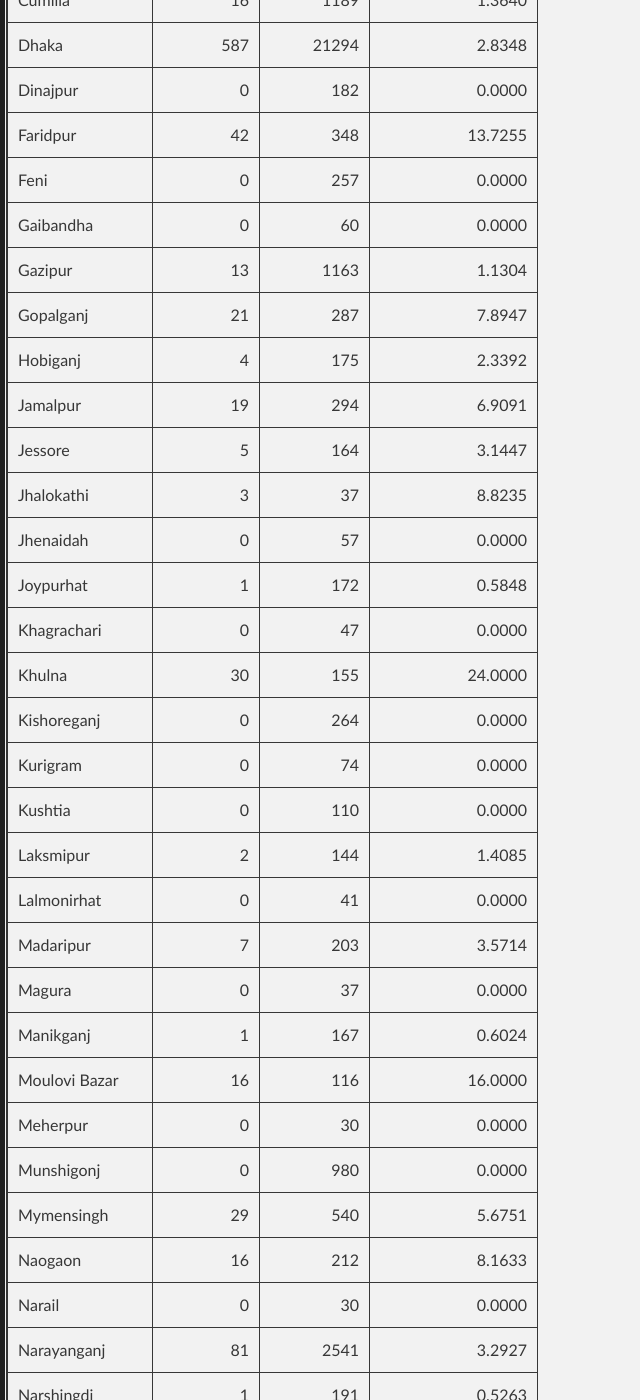
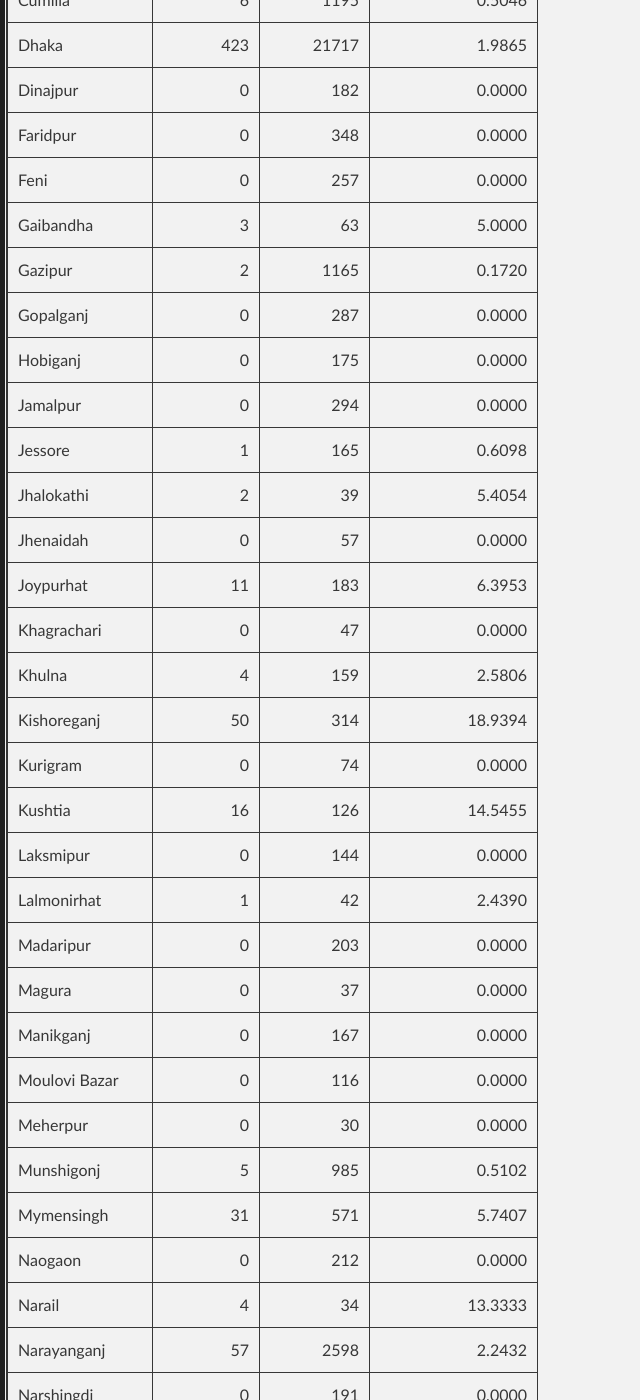
Before and after one commit to promitbasak/covid19bd, a Jekyll site: the page index.html, which Jekyll copies as it is, in a window 1280 px wide and 1400 px high, scrolled down 4807 px. Shown: the whole window, without its empty margins (0-640 px from the left). Built offline with Jekyll 4.4.1, drawn with Linux system fonts in a browser that asks for light colours; some of the changed text lies outside the part shown.

Commit message:
Update index.html

```diff
--- a/index.html
+++ b/index.html
@@ -66,21 +66,21 @@
 <th title="Field #15">Deaths/1M Pop.</th>
 </tr></thead>
 <tbody><tr>
-<td>2020-06-07</td>
-<td align="right">2743</td>
+<td>2020-06-08</td>
+<td align="right">2735</td>
 <td align="right">42</td>
-<td align="right">578</td>
-<td align="right">13136</td>
-<td align="right">65769</td>
-<td align="right">888</td>
-<td align="right">13903</td>
-<td align="right">50978</td>
-<td align="right">397662</td>
-<td align="right">1.3502</td>
+<td align="right">657</td>
+<td align="right">12944</td>
+<td align="right">68504</td>
+<td align="right">930</td>
+<td align="right">14560</td>
+<td align="right">53014</td>
+<td align="right">410606</td>
+<td align="right">1.3576</td>
 <td align="right">0.0639</td>
-<td align="right">16.5389</td>
-<td align="right">365.3833</td>
-<td align="right">4.9333</td>
+<td align="right">16.6836</td>
+<td align="right">380.5778</td>
+<td align="right">5.1667</td>
 </tr>
 </tbody>
 </table>
@@ -88,28 +88,28 @@
         <h3>Graphs:</h3>
         <div class="photo-album">
       <div>
-        <img src="https://raw.githubusercontent.com/promitbasak/Covid-19_bd_extended/master/assests/2020-06-07/Figure_1.png">
+        <img src="https://raw.githubusercontent.com/promitbasak/Covid-19_bd_extended/master/assests/2020-06-08/Figure_1.png">
         <h5>Overall Condition</h5>
       </div>
 
       <div>
-        <img src="https://raw.githubusercontent.com/promitbasak/Covid-19_bd_extended/master/assests/2020-06-07/Figure_2.png">
+        <img src="https://raw.githubusercontent.com/promitbasak/Covid-19_bd_extended/master/assests/2020-06-08/Figure_2.png">
         <h5>Total Cases</h5>
       </div>
       <div>
-        <img src="https://raw.githubusercontent.com/promitbasak/Covid-19_bd_extended/master/assests/2020-06-07/Figure_8.png">
+        <img src="https://raw.githubusercontent.com/promitbasak/Covid-19_bd_extended/master/assests/2020-06-08/Figure_8.png">
         <h5>Total Deaths</h5>
       </div>
       <div>
-        <img src="https://raw.githubusercontent.com/promitbasak/Covid-19_bd_extended/master/assests/2020-06-05/Figure_22.png">
+        <img src="https://raw.githubusercontent.com/promitbasak/Covid-19_bd_extended/master/assests/2020-06-06/Figure_22.png">
         <h5>District-wise Corona Map</h5>
       </div>
       <div>
-        <img src="https://raw.githubusercontent.com/promitbasak/Covid-19_bd_extended/master/assests/2020-06-07/Figure_20.png">
+        <img src="https://raw.githubusercontent.com/promitbasak/Covid-19_bd_extended/master/assests/2020-06-08/Figure_20.png">
         <h5>BD vs USA: Cases</h5>
       </div>
       <div>
-        <img src="https://raw.githubusercontent.com/promitbasak/Covid-19_bd_extended/master/assests/2020-06-07/Figure_21.png">
+        <img src="https://raw.githubusercontent.com/promitbasak/Covid-19_bd_extended/master/assests/2020-06-08/Figure_21.png">
         <h5>BD vs USA: Deaths</h5>
       </div>
     </div>
@@ -139,369 +139,369 @@
 </tr>
 <tr>
 <td>Barguna</td>
-<td align="right">1</td>
+<td align="right">0</td>
 <td align="right">81</td>
-<td align="right">1.2500</td>
+<td align="right">0.0000</td>
 </tr>
 <tr>
 <td>Barishal</td>
 <td align="right">1</td>
-<td align="right">181</td>
-<td align="right">0.5556</td>
+<td align="right">182</td>
+<td align="right">0.5525</td>
 </tr>
 <tr>
 <td>Bhola</td>
-<td align="right">7</td>
-<td align="right">65</td>
-<td align="right">12.0690</td>
+<td align="right">4</td>
+<td align="right">69</td>
+<td align="right">6.1538</td>
 </tr>
 <tr>
 <td>Bogura</td>
+<td align="right">0</td>
+<td align="right">269</td>
+<td align="right">0.0000</td>
+</tr>
+<tr>
+<td>B. Baria</td>
+<td align="right">27</td>
+<td align="right">186</td>
+<td align="right">16.9811</td>
+</tr>
+<tr>
+<td>Chandpur</td>
+<td align="right">12</td>
+<td align="right">255</td>
+<td align="right">4.9383</td>
+</tr>
+<tr>
+<td>Chapainawabganj</td>
+<td align="right">0</td>
+<td align="right">64</td>
+<td align="right">0.0000</td>
+</tr>
+<tr>
+<td>Chattogram</td>
+<td align="right">123</td>
+<td align="right">2998</td>
+<td align="right">4.2783</td>
+</tr>
+<tr>
+<td>Chuadanga</td>
+<td align="right">6</td>
+<td align="right">111</td>
+<td align="right">5.7143</td>
+</tr>
+<tr>
+<td>Cox&#39;s bazar</td>
+<td align="right">0</td>
+<td align="right">969</td>
+<td align="right">0.0000</td>
+</tr>
+<tr>
+<td>Cumilla</td>
+<td align="right">6</td>
+<td align="right">1195</td>
+<td align="right">0.5046</td>
+</tr>
+<tr>
+<td>Dhaka</td>
+<td align="right">423</td>
+<td align="right">21717</td>
+<td align="right">1.9865</td>
+</tr>
+<tr>
+<td>Dinajpur</td>
+<td align="right">0</td>
+<td align="right">182</td>
+<td align="right">0.0000</td>
+</tr>
+<tr>
+<td>Faridpur</td>
+<td align="right">0</td>
+<td align="right">348</td>
+<td align="right">0.0000</td>
+</tr>
+<tr>
+<td>Feni</td>
+<td align="right">0</td>
+<td align="right">257</td>
+<td align="right">0.0000</td>
+</tr>
+<tr>
+<td>Gaibandha</td>
+<td align="right">3</td>
+<td align="right">63</td>
+<td align="right">5.0000</td>
+</tr>
+<tr>
+<td>Gazipur</td>
+<td align="right">2</td>
+<td align="right">1165</td>
+<td align="right">0.1720</td>
+</tr>
+<tr>
+<td>Gopalganj</td>
+<td align="right">0</td>
+<td align="right">287</td>
+<td align="right">0.0000</td>
+</tr>
+<tr>
+<td>Hobiganj</td>
+<td align="right">0</td>
+<td align="right">175</td>
+<td align="right">0.0000</td>
+</tr>
+<tr>
+<td>Jamalpur</td>
+<td align="right">0</td>
+<td align="right">294</td>
+<td align="right">0.0000</td>
+</tr>
+<tr>
+<td>Jessore</td>
 <td align="right">1</td>
-<td align="right">269</td>
-<td align="right">0.3731</td>
-</tr>
-<tr>
-<td>B. Baria</td>
-<td align="right">38</td>
+<td align="right">165</td>
+<td align="right">0.6098</td>
+</tr>
+<tr>
+<td>Jhalokathi</td>
+<td align="right">2</td>
+<td align="right">39</td>
+<td align="right">5.4054</td>
+</tr>
+<tr>
+<td>Jhenaidah</td>
+<td align="right">0</td>
+<td align="right">57</td>
+<td align="right">0.0000</td>
+</tr>
+<tr>
+<td>Joypurhat</td>
+<td align="right">11</td>
+<td align="right">183</td>
+<td align="right">6.3953</td>
+</tr>
+<tr>
+<td>Khagrachari</td>
+<td align="right">0</td>
+<td align="right">47</td>
+<td align="right">0.0000</td>
+</tr>
+<tr>
+<td>Khulna</td>
+<td align="right">4</td>
 <td align="right">159</td>
-<td align="right">31.4050</td>
-</tr>
-<tr>
-<td>Chandpur</td>
-<td align="right">5</td>
-<td align="right">243</td>
-<td align="right">2.1008</td>
-</tr>
-<tr>
-<td>Chapainawabganj</td>
-<td align="right">0</td>
-<td align="right">64</td>
-<td align="right">0.0000</td>
-</tr>
-<tr>
-<td>Chattogram</td>
-<td align="right">0</td>
-<td align="right">2875</td>
-<td align="right">0.0000</td>
-</tr>
-<tr>
-<td>Chuadanga</td>
-<td align="right">0</td>
-<td align="right">105</td>
-<td align="right">0.0000</td>
-</tr>
-<tr>
-<td>Cox&#39;s bazar</td>
-<td align="right">0</td>
-<td align="right">969</td>
-<td align="right">0.0000</td>
-</tr>
-<tr>
-<td>Cumilla</td>
+<td align="right">2.5806</td>
+</tr>
+<tr>
+<td>Kishoreganj</td>
+<td align="right">50</td>
+<td align="right">314</td>
+<td align="right">18.9394</td>
+</tr>
+<tr>
+<td>Kurigram</td>
+<td align="right">0</td>
+<td align="right">74</td>
+<td align="right">0.0000</td>
+</tr>
+<tr>
+<td>Kushtia</td>
 <td align="right">16</td>
-<td align="right">1189</td>
-<td align="right">1.3640</td>
-</tr>
-<tr>
-<td>Dhaka</td>
-<td align="right">587</td>
-<td align="right">21294</td>
-<td align="right">2.8348</td>
-</tr>
-<tr>
-<td>Dinajpur</td>
-<td align="right">0</td>
-<td align="right">182</td>
-<td align="right">0.0000</td>
-</tr>
-<tr>
-<td>Faridpur</td>
-<td align="right">42</td>
-<td align="right">348</td>
-<td align="right">13.7255</td>
-</tr>
-<tr>
-<td>Feni</td>
-<td align="right">0</td>
-<td align="right">257</td>
-<td align="right">0.0000</td>
-</tr>
-<tr>
-<td>Gaibandha</td>
-<td align="right">0</td>
-<td align="right">60</td>
-<td align="right">0.0000</td>
-</tr>
-<tr>
-<td>Gazipur</td>
-<td align="right">13</td>
-<td align="right">1163</td>
-<td align="right">1.1304</td>
-</tr>
-<tr>
-<td>Gopalganj</td>
-<td align="right">21</td>
-<td align="right">287</td>
-<td align="right">7.8947</td>
-</tr>
-<tr>
-<td>Hobiganj</td>
-<td align="right">4</td>
-<td align="right">175</td>
-<td align="right">2.3392</td>
-</tr>
-<tr>
-<td>Jamalpur</td>
-<td align="right">19</td>
-<td align="right">294</td>
-<td align="right">6.9091</td>
-</tr>
-<tr>
-<td>Jessore</td>
-<td align="right">5</td>
-<td align="right">164</td>
-<td align="right">3.1447</td>
-</tr>
-<tr>
-<td>Jhalokathi</td>
-<td align="right">3</td>
-<td align="right">37</td>
-<td align="right">8.8235</td>
-</tr>
-<tr>
-<td>Jhenaidah</td>
-<td align="right">0</td>
-<td align="right">57</td>
-<td align="right">0.0000</td>
-</tr>
-<tr>
-<td>Joypurhat</td>
-<td align="right">1</td>
-<td align="right">172</td>
-<td align="right">0.5848</td>
-</tr>
-<tr>
-<td>Khagrachari</td>
-<td align="right">0</td>
-<td align="right">47</td>
-<td align="right">0.0000</td>
-</tr>
-<tr>
-<td>Khulna</td>
-<td align="right">30</td>
-<td align="right">155</td>
-<td align="right">24.0000</td>
-</tr>
-<tr>
-<td>Kishoreganj</td>
-<td align="right">0</td>
-<td align="right">264</td>
-<td align="right">0.0000</td>
-</tr>
-<tr>
-<td>Kurigram</td>
-<td align="right">0</td>
-<td align="right">74</td>
-<td align="right">0.0000</td>
-</tr>
-<tr>
-<td>Kushtia</td>
-<td align="right">0</td>
-<td align="right">110</td>
-<td align="right">0.0000</td>
+<td align="right">126</td>
+<td align="right">14.5455</td>
 </tr>
 <tr>
 <td>Laksmipur</td>
-<td align="right">2</td>
+<td align="right">0</td>
 <td align="right">144</td>
-<td align="right">1.4085</td>
+<td align="right">0.0000</td>
 </tr>
 <tr>
 <td>Lalmonirhat</td>
-<td align="right">0</td>
-<td align="right">41</td>
-<td align="right">0.0000</td>
-</tr>
-<tr>
-<td>Madaripur</td>
-<td align="right">7</td>
-<td align="right">203</td>
-<td align="right">3.5714</td>
-</tr>
-<tr>
-<td>Magura</td>
-<td align="right">0</td>
-<td align="right">37</td>
-<td align="right">0.0000</td>
-</tr>
-<tr>
-<td>Manikganj</td>
-<td align="right">1</td>
-<td align="right">167</td>
-<td align="right">0.6024</td>
-</tr>
-<tr>
-<td>Moulovi Bazar</td>
-<td align="right">16</td>
-<td align="right">116</td>
-<td align="right">16.0000</td>
-</tr>
-<tr>
-<td>Meherpur</td>
-<td align="right">0</td>
-<td align="right">30</td>
-<td align="right">0.0000</td>
-</tr>
-<tr>
-<td>Munshigonj</td>
-<td align="right">0</td>
-<td align="right">980</td>
-<td align="right">0.0000</td>
-</tr>
-<tr>
-<td>Mymensingh</td>
-<td align="right">29</td>
-<td align="right">540</td>
-<td align="right">5.6751</td>
-</tr>
-<tr>
-<td>Naogaon</td>
-<td align="right">16</td>
-<td align="right">212</td>
-<td align="right">8.1633</td>
-</tr>
-<tr>
-<td>Narail</td>
-<td align="right">0</td>
-<td align="right">30</td>
-<td align="right">0.0000</td>
-</tr>
-<tr>
-<td>Narayanganj</td>
-<td align="right">81</td>
-<td align="right">2541</td>
-<td align="right">3.2927</td>
-</tr>
-<tr>
-<td>Narshingdi</td>
-<td align="right">1</td>
-<td align="right">191</td>
-<td align="right">0.5263</td>
-</tr>
-<tr>
-<td>Natore</td>
-<td align="right">3</td>
-<td align="right">64</td>
-<td align="right">4.9180</td>
-</tr>
-<tr>
-<td>Netrokona</td>
-<td align="right">0</td>
-<td align="right">231</td>
-<td align="right">0.0000</td>
-</tr>
-<tr>
-<td>Nilphamari</td>
-<td align="right">0</td>
-<td align="right">138</td>
-<td align="right">0.0000</td>
-</tr>
-<tr>
-<td>Noakhali</td>
-<td align="right">0</td>
-<td align="right">838</td>
-<td align="right">0.0000</td>
-</tr>
-<tr>
-<td>Pabna</td>
-<td align="right">1</td>
-<td align="right">65</td>
-<td align="right">1.5625</td>
-</tr>
-<tr>
-<td>Panchagar</td>
-<td align="right">0</td>
-<td align="right">52</td>
-<td align="right">0.0000</td>
-</tr>
-<tr>
-<td>Potuakhali</td>
-<td align="right">1</td>
-<td align="right">89</td>
-<td align="right">1.1364</td>
-</tr>
-<tr>
-<td>Pirojpur</td>
-<td align="right">1</td>
-<td align="right">37</td>
-<td align="right">2.7778</td>
-</tr>
-<tr>
-<td>Rajbari</td>
-<td align="right">0</td>
-<td align="right">90</td>
-<td align="right">0.0000</td>
-</tr>
-<tr>
-<td>Rajshahi</td>
-<td align="right">0</td>
-<td align="right">81</td>
-<td align="right">0.0000</td>
-</tr>
-<tr>
-<td>Rangmati</td>
-<td align="right">0</td>
-<td align="right">67</td>
-<td align="right">0.0000</td>
-</tr>
-<tr>
-<td>Rangpur</td>
-<td align="right">1</td>
-<td align="right">488</td>
-<td align="right">0.2053</td>
-</tr>
-<tr>
-<td>Satkhira</td>
-<td align="right">0</td>
-<td align="right">49</td>
-<td align="right">0.0000</td>
-</tr>
-<tr>
-<td>Shariatpur</td>
-<td align="right">11</td>
-<td align="right">153</td>
-<td align="right">7.7465</td>
-</tr>
-<tr>
-<td>Sherpur</td>
-<td align="right">6</td>
-<td align="right">121</td>
-<td align="right">5.2174</td>
-</tr>
-<tr>
-<td>Sirajganj</td>
 <td align="right">1</td>
 <td align="right">42</td>
 <td align="right">2.4390</td>
 </tr>
 <tr>
+<td>Madaripur</td>
+<td align="right">0</td>
+<td align="right">203</td>
+<td align="right">0.0000</td>
+</tr>
+<tr>
+<td>Magura</td>
+<td align="right">0</td>
+<td align="right">37</td>
+<td align="right">0.0000</td>
+</tr>
+<tr>
+<td>Manikganj</td>
+<td align="right">0</td>
+<td align="right">167</td>
+<td align="right">0.0000</td>
+</tr>
+<tr>
+<td>Moulovi Bazar</td>
+<td align="right">0</td>
+<td align="right">116</td>
+<td align="right">0.0000</td>
+</tr>
+<tr>
+<td>Meherpur</td>
+<td align="right">0</td>
+<td align="right">30</td>
+<td align="right">0.0000</td>
+</tr>
+<tr>
+<td>Munshigonj</td>
+<td align="right">5</td>
+<td align="right">985</td>
+<td align="right">0.5102</td>
+</tr>
+<tr>
+<td>Mymensingh</td>
+<td align="right">31</td>
+<td align="right">571</td>
+<td align="right">5.7407</td>
+</tr>
+<tr>
+<td>Naogaon</td>
+<td align="right">0</td>
+<td align="right">212</td>
+<td align="right">0.0000</td>
+</tr>
+<tr>
+<td>Narail</td>
+<td align="right">4</td>
+<td align="right">34</td>
+<td align="right">13.3333</td>
+</tr>
+<tr>
+<td>Narayanganj</td>
+<td align="right">57</td>
+<td align="right">2598</td>
+<td align="right">2.2432</td>
+</tr>
+<tr>
+<td>Narshingdi</td>
+<td align="right">0</td>
+<td align="right">191</td>
+<td align="right">0.0000</td>
+</tr>
+<tr>
+<td>Natore</td>
+<td align="right">3</td>
+<td align="right">67</td>
+<td align="right">4.6875</td>
+</tr>
+<tr>
+<td>Netrokona</td>
+<td align="right">38</td>
+<td align="right">269</td>
+<td align="right">16.4502</td>
+</tr>
+<tr>
+<td>Nilphamari</td>
+<td align="right">0</td>
+<td align="right">138</td>
+<td align="right">0.0000</td>
+</tr>
+<tr>
+<td>Noakhali</td>
+<td align="right">0</td>
+<td align="right">838</td>
+<td align="right">0.0000</td>
+</tr>
+<tr>
+<td>Pabna</td>
+<td align="right">19</td>
+<td align="right">84</td>
+<td align="right">29.2308</td>
+</tr>
+<tr>
+<td>Panchagar</td>
+<td align="right">0</td>
+<td align="right">52</td>
+<td align="right">0.0000</td>
+</tr>
+<tr>
+<td>Potuakhali</td>
+<td align="right">0</td>
+<td align="right">89</td>
+<td align="right">0.0000</td>
+</tr>
+<tr>
+<td>Pirojpur</td>
+<td align="right">1</td>
+<td align="right">38</td>
+<td align="right">2.7027</td>
+</tr>
+<tr>
+<td>Rajbari</td>
+<td align="right">0</td>
+<td align="right">90</td>
+<td align="right">0.0000</td>
+</tr>
+<tr>
+<td>Rajshahi</td>
+<td align="right">0</td>
+<td align="right">81</td>
+<td align="right">0.0000</td>
+</tr>
+<tr>
+<td>Rangmati</td>
+<td align="right">1</td>
+<td align="right">68</td>
+<td align="right">1.4925</td>
+</tr>
+<tr>
+<td>Rangpur</td>
+<td align="right">23</td>
+<td align="right">511</td>
+<td align="right">4.7131</td>
+</tr>
+<tr>
+<td>Satkhira</td>
+<td align="right">0</td>
+<td align="right">49</td>
+<td align="right">0.0000</td>
+</tr>
+<tr>
+<td>Shariatpur</td>
+<td align="right">0</td>
+<td align="right">153</td>
+<td align="right">0.0000</td>
+</tr>
+<tr>
+<td>Sherpur</td>
+<td align="right">0</td>
+<td align="right">121</td>
+<td align="right">0.0000</td>
+</tr>
+<tr>
+<td>Sirajganj</td>
+<td align="right">0</td>
+<td align="right">42</td>
+<td align="right">0.0000</td>
+</tr>
+<tr>
 <td>Sunamganj</td>
-<td align="right">31</td>
-<td align="right">194</td>
-<td align="right">19.0184</td>
+<td align="right">23</td>
+<td align="right">217</td>
+<td align="right">11.8557</td>
 </tr>
 <tr>
 <td>Sylhet</td>
-<td align="right">59</td>
+<td align="right">0</td>
 <td align="right">676</td>
-<td align="right">9.5624</td>
+<td align="right">0.0000</td>
 </tr>
 <tr>
 <td>Tangail</td>
-<td align="right">2</td>
+<td align="right">0</td>
 <td align="right">55</td>
-<td align="right">3.7736</td>
+<td align="right">0.0000</td>
 </tr>
 <tr>
 <td>Thakurgaon</td>
@@ -2096,6 +2096,23 @@
 <td align="right">365.3833</td>
 <td align="right">4.9333</td>
 </tr>
+<tr>
+<td>2020-06-08</td>
+<td align="right">2735</td>
+<td align="right">42</td>
+<td align="right">657</td>
+<td align="right">12944</td>
+<td align="right">68504</td>
+<td align="right">930</td>
+<td align="right">14560</td>
+<td align="right">53014</td>
+<td align="right">410606</td>
+<td align="right">1.3576</td>
+<td align="right">0.0639</td>
+<td align="right">16.6836</td>
+<td align="right">380.5778</td>
+<td align="right">5.1667</td>
+</tr>
 </tbody></table>
         <p></p>
         <p> Data Sources: Self created dataset which can be found at <a href="https://github.com/promitbasak/Covid-19_bd_extended">this repository</a>. This dataset uses govt issued press releases from <a href="https://corona.gov.bd/press-release">Here</a>, <a href="https://iedcr.gov.bd/">Here</a> and <a href="https://iedcr.gov.bd/website/index.php/component/content/article/11-others/227-pressrelease">Here</a>.</p>
```
Also changed, not shown: other parts of index.html (+1 -1 lines).
